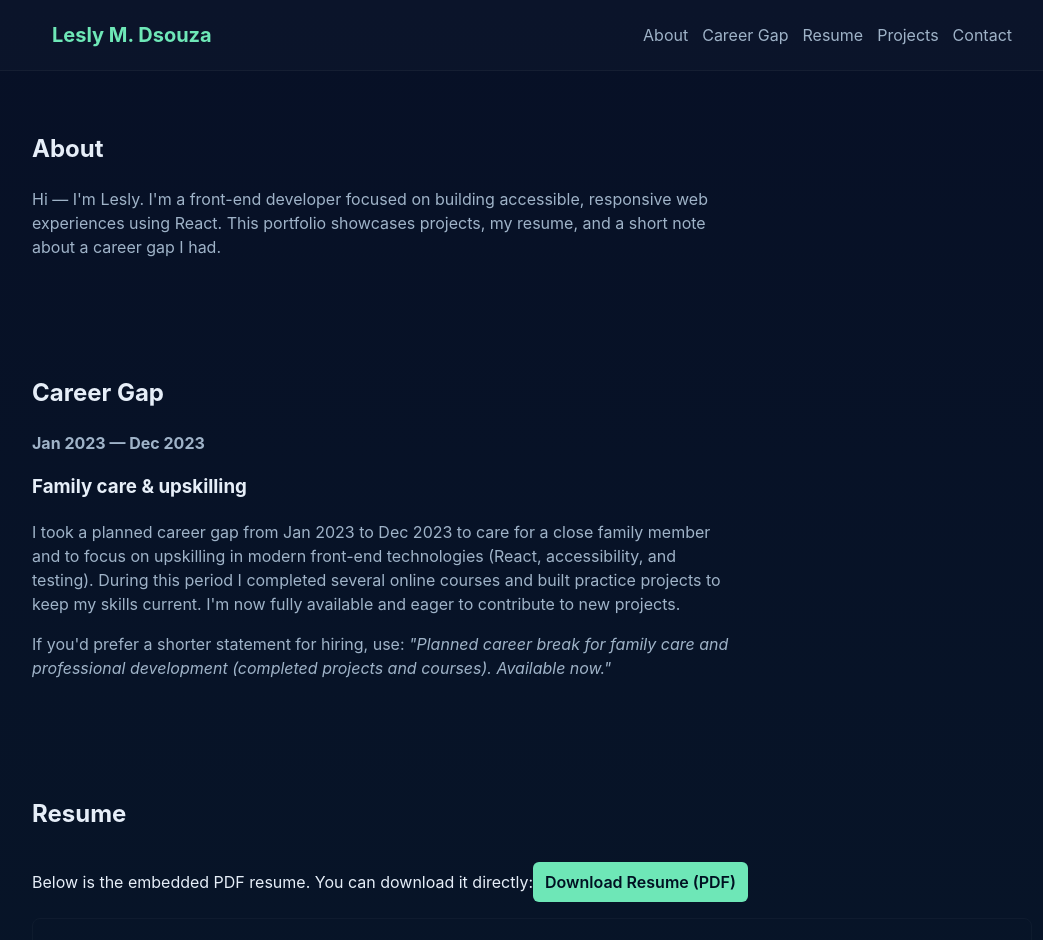
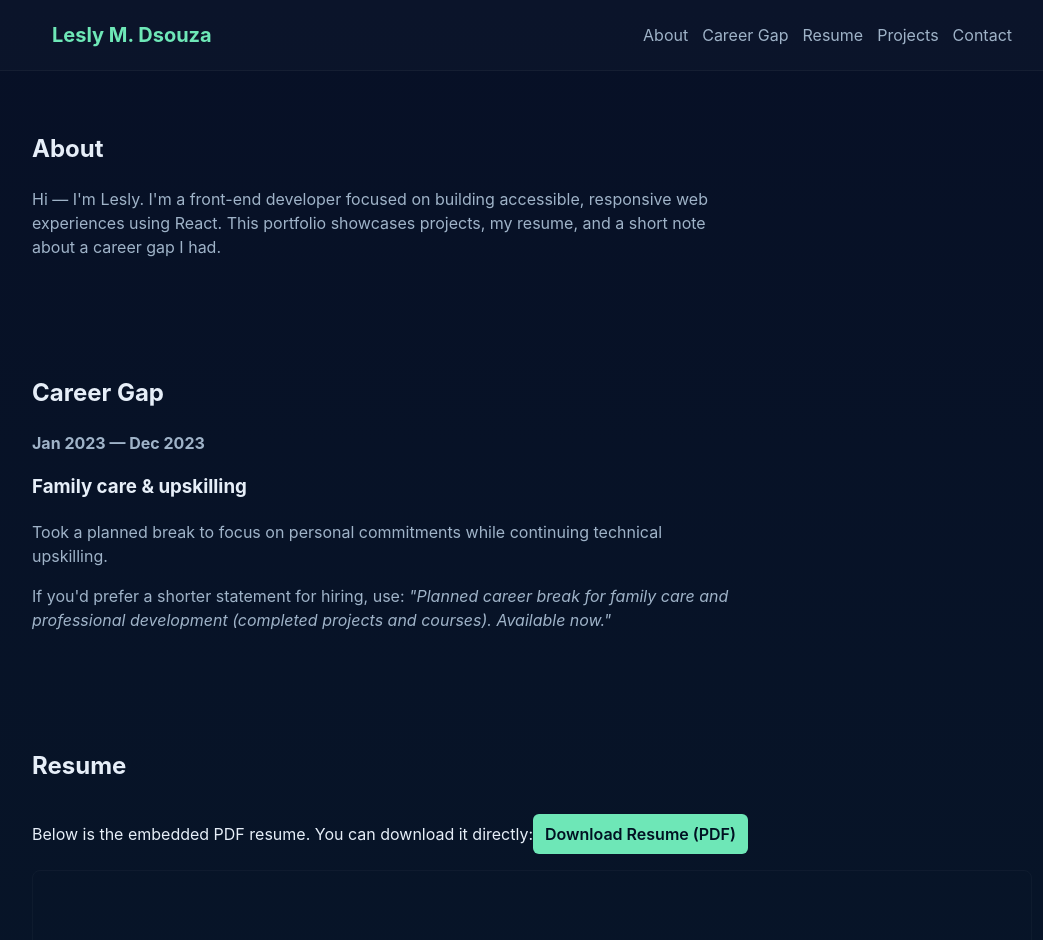
Before and after one commit to LESLY16/PortFolio-LESLY, a React (Vite) app: page / in a window 1280 px wide. Shown: the top 940 px of the page, without its empty margins (108-1151 px from the left). Built offline with nearby package versions, Linux system fonts and the light colour scheme.

Commit message:
Refactor CareerGap component reason text
Updated the reason text for the career gap to be more concise while retaining key information.

```diff
--- a/src/components/CareerGap.jsx
+++ b/src/components/CareerGap.jsx
@@ -6,10 +6,7 @@ export default function CareerGap() {
     period: 'Jan 2023 — Dec 2023',
     reasonTitle: 'Family care & upskilling',
     reasonText:
-      `I took a planned career gap from Jan 2023 to Dec 2023 to care for a close family member and to focus on
-      upskilling in modern front-end technologies (React, accessibility, and testing). During this period I completed
-      several online courses and built practice projects to keep my skills current. I'm now fully available and eager to
-      contribute to new projects.`
+      ` Took a planned break to focus on personal commitments while continuing technical upskilling.`
   }
 
   return (
```
